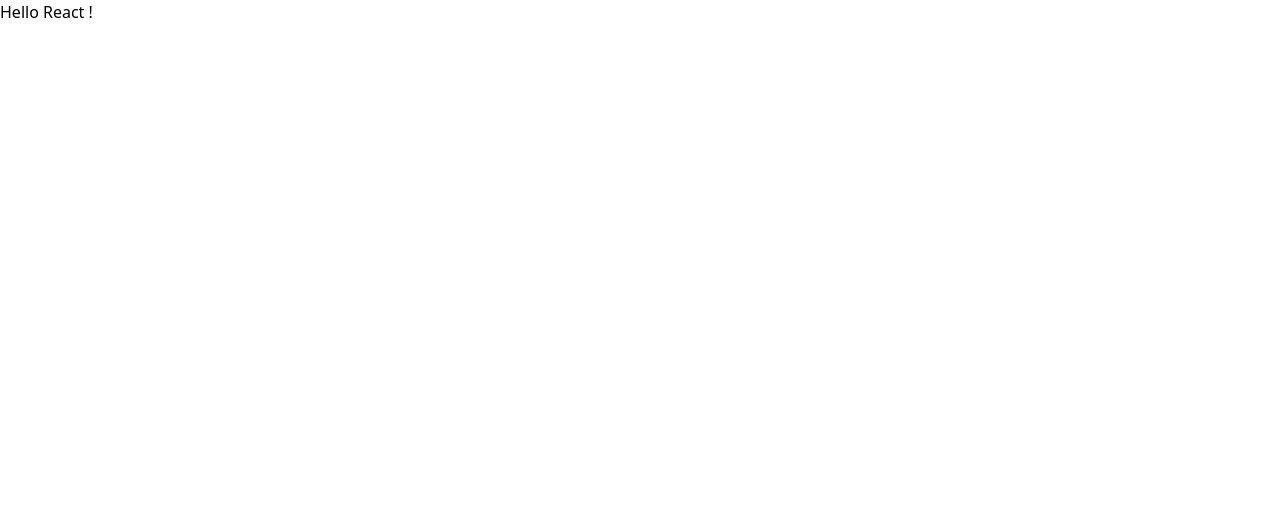
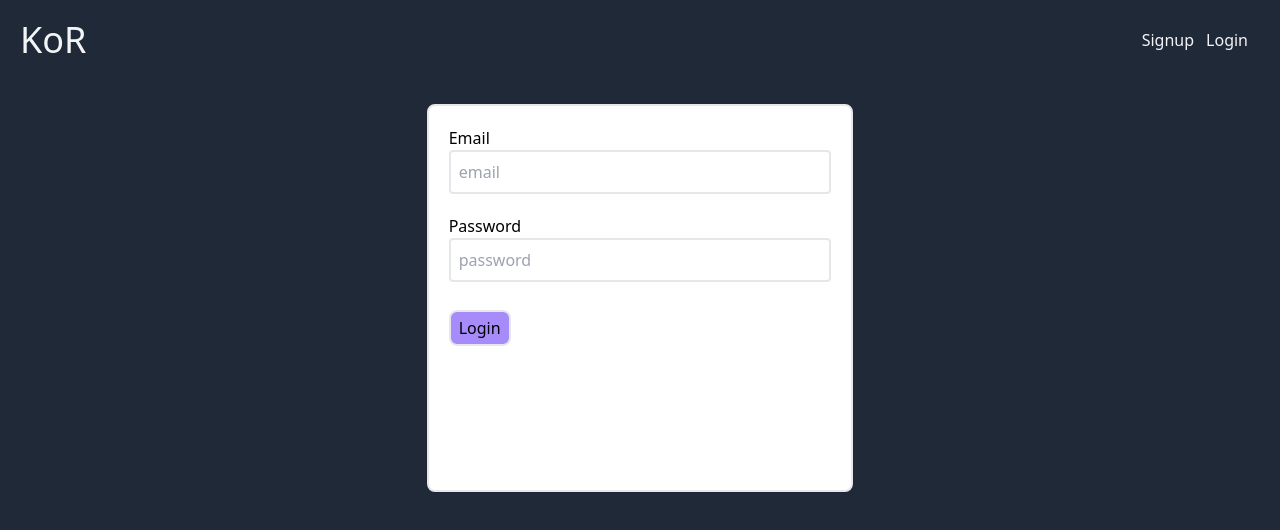
Before and after one commit to SongCastle/KoR, a React app in the folder front/: page /login in a window 1280 px wide. Shown: the top 530 px of the page. Built offline with nearby package versions, Linux system fonts and the light colour scheme; the HTML template or start-up script is replaced by a standard one.

Commit message:
Header, Login画面追加

```diff
--- /dev/null
+++ b/front/src/components/Header.jsx
@@ -0,0 +1,13 @@
+import React from "react";
+import { Link } from "react-router-dom";
+
+
+export const Header = () => (
+  <header className='bg-gray-800 text-gray-100 flex'>
+    <div className='title text-4xl p-5 flex-grow'><Link to='/'>KoR</Link></div>
+    <ul className='flex items-center px-8'>
+      <li className='mr-3'><Link to='/signup'>Signup</Link></li>
+      <li><Link to='/login'>Login</Link></li>
+    </ul>
+  </header>
+)
--- /dev/null
+++ b/front/src/components/Login.jsx
@@ -0,0 +1,26 @@
+import React from "react";
+
+export const Login = () => (
+  <div className='flex justify-center pt-6 bg-gray-800 h-screen'>
+    <form className='w-1/3 border-2 rounded-lg shadow-sm p-5 bg-white h-1/2'>
+      <div className='mb-5'>
+        <label className='flex flex-col mb-2' htmlFor='email'>
+          Email
+          <input id='email' type='text' placeholder='email' className='border-2 rounded p-2' />
+        </label>
+      </div>
+      <div className='mb-7'>
+        <label className='flex flex-col mb-2' htmlFor='password'>
+          Password
+          <input
+            id='password'
+            type='text'
+            placeholder='password'
+            className='border-2 rounded p-2'
+          />
+        </label>
+      </div>
+      <input type='submit' className='bg-purple-400 border-2 rounded-lg px-2 py-1' value='Login' />
+    </form>
+  </div>
+)
--- a/front/src/components/SignupForm.jsx
+++ b/front/src/components/SignupForm.jsx
@@ -1,14 +1,15 @@
 import React from 'react';
 
 export const SingupForm = () => (
-  <div className='flex justify-center pt-6'>
-    <form className='w-1/3 border-2 rounded-lg shadow-sm p-5'>
+  <div className='flex justify-center pt-6 bg-gray-800 h-screen'>
+    <form className='w-1/3 border-2 rounded-lg shadow-sm p-5 bg-white h-1/2'>
       <div className='mb-5'>
         <label className='flex flex-col mb-2' htmlFor='username'>
           Username
           <input
             id='username'
             type='text'
+            name='username'
             placeholder='username'
             className='border-2 rounded p-2'
           />
@@ -17,7 +18,7 @@
       <div className='mb-5'>
         <label className='flex flex-col mb-2' htmlFor='email'>
           Email
-          <input id='email' type='text' placeholder='email' className='border-2 rounded p-2' />
+          <input id='email' type='text' name='email' placeholder='email' className='border-2 rounded p-2' />
         </label>
       </div>
       <div className='mb-7'>
@@ -25,13 +26,26 @@
           Password
           <input
             id='password'
-            type='text'
+            type='password'
+            name='password'
             placeholder='password'
             className='border-2 rounded p-2'
           />
         </label>
       </div>
-      <input type='submit' className='bg-purple-400 border-2 rounded-lg px-2 py-1' />
+      <div className='mb-7'>
+        <label className='flex flex-col mb-2' htmlFor='password'>
+          Confirm Password
+          <input
+            id='password'
+            type='password'
+            name='password-confirm'
+            placeholder='password'
+            className='border-2 rounded p-2'
+          />
+        </label>
+      </div>
+      <input type='submit' className='bg-purple-400 border-2 rounded-lg px-2 py-1' value='Singup' />
     </form>
   </div>
 );
--- a/front/src/components/Top.jsx
+++ b/front/src/components/Top.jsx
@@ -1,3 +1,20 @@
 import React from 'react';
+import { Link } from 'react-router-dom';
 
-export const Top = () => <div>Hello React !</div>;
+export const Top = () => (
+  <>
+    <div className='w-full h-screen bg-gray-800'>
+      <div className='text-white text-7xl text-center pt-3'>
+        Welcome to our coding community. Lets's join us!
+      </div>
+      <div className='w-2/3 h-4/5 mx-auto mt-3'>
+        <div className='inline-block border border-blue-800 rounded-2xl text-white text-5xl bg-blue-600 px-4 py-2 mr-6'><Link to='/signup'>Get started</Link></div>
+        <div className='inline-block border border-gray-500 rounded-2xl text-white text-5xl bg-gray-400 px-4 py-2'>Document</div>
+      </div>
+    </div>
+    <div className='w-full h-screen bg-white'>
+      <div className='text-center text-7xl'>Usage</div>
+      <p>ここに説明を入れる。少し動きをつけたい。headless ui</p>
+    </div>
+  </>
+)
--- a/front/src/components/routes.jsx
+++ b/front/src/components/routes.jsx
@@ -4,12 +4,16 @@
 import { Top } from './Top';
 import { Users } from './Users';
 import { SingupForm } from './SignupForm';
+import { Header } from './Header';
+import { Login } from './Login';
 
 export const Routes = () => (
   <Router>
+    <Header />
     <Switch>
       <Route exact path='/users' component={Users} />
       <Route exact path='/signup' component={SingupForm} />
+      <Route exact path='/login' component={Login} />
       <Route path='/' component={Top} />
     </Switch>
   </Router>
```
